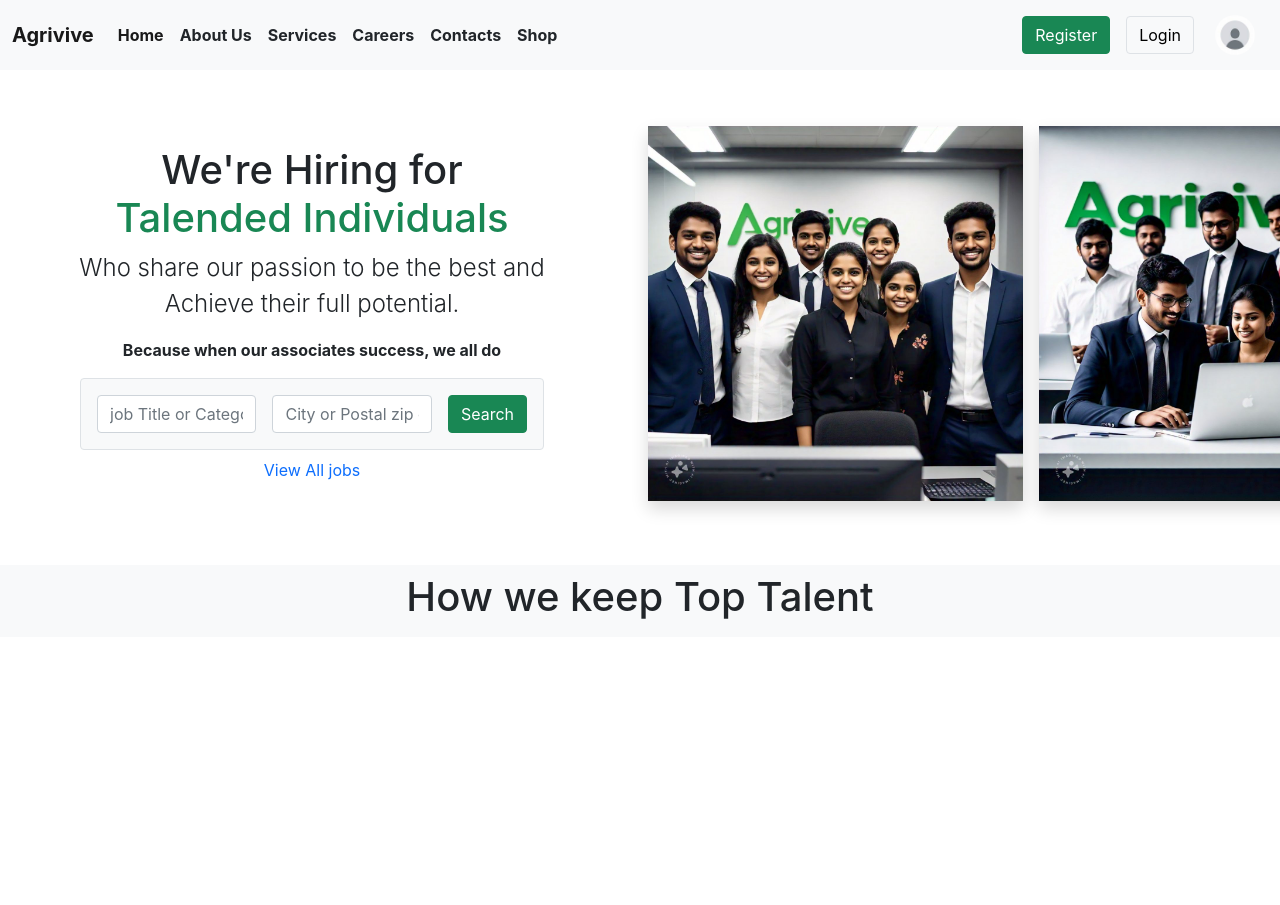
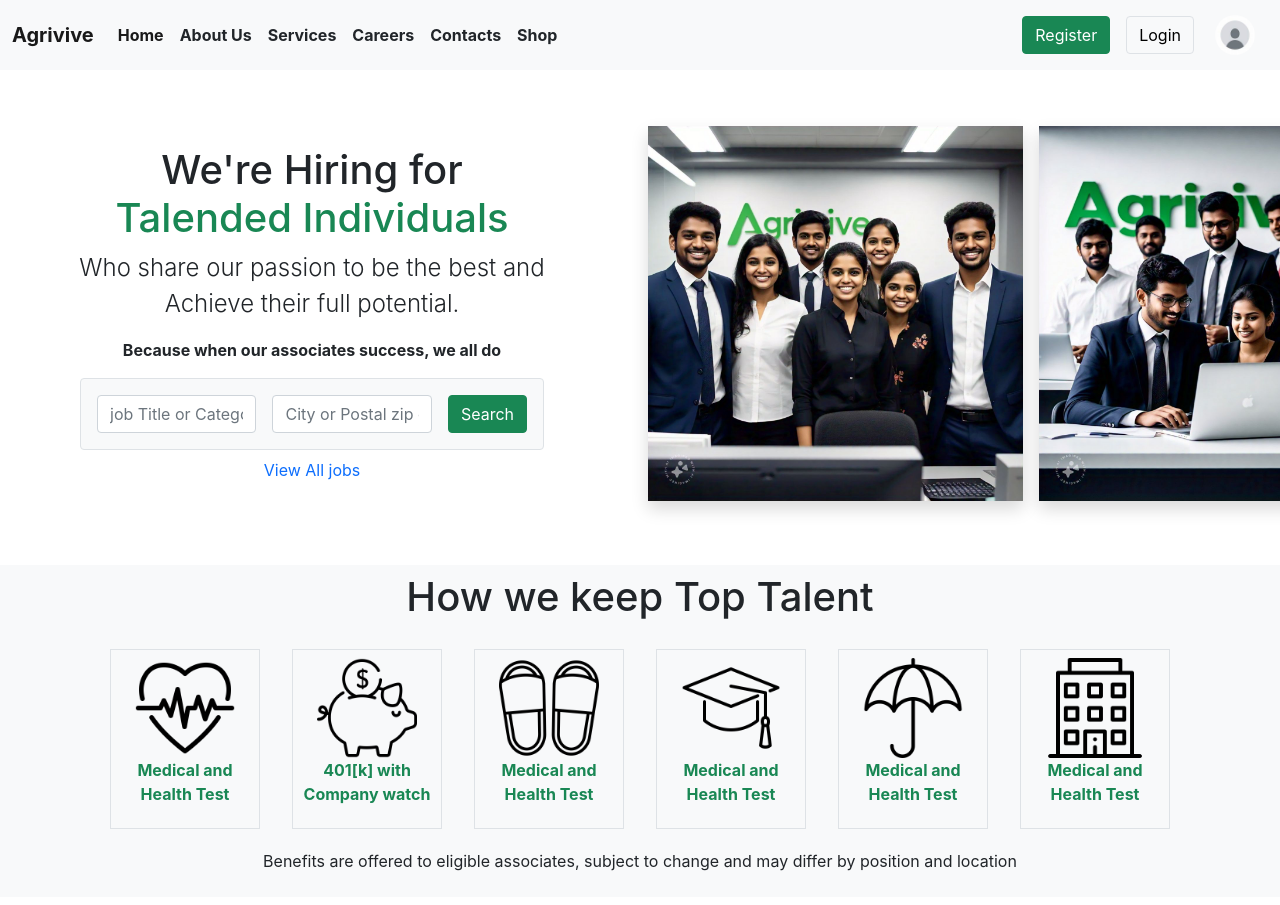
Before and after one commit to HariSirikonda/Agrivive, a React (Create React App) app: page /careers in a window 1280 px wide. Shown: the top 905 px of the page. Before the commit the page ends 800 px from the top, so only its background shows below. Built offline with nearby package versions, Linux system fonts and the light colour scheme.

Commit message:
Added top talent section

```diff
--- a/src/components/careers.js
+++ b/src/components/careers.js
@@ -34,7 +34,35 @@
                 <div className='text-center p-2 m-2'>
                     <h1>How we keep Top Talent</h1>
                 </div>
-
+                <div className='d-flex align-items-center justify-content-center'>
+                    <div className='m-1 mx-3 p-2 border' style={{width: '150px', height: '180px'}}>
+                        <img src={HeartBeat} alt='show me' style={{width: '100px' , height: '100px'}}></img>
+                        <p className='text-success'><b>Medical and Health Test</b></p>
+                    </div>
+                    <div className='m-1 mx-3 p-2 border' style={{width: '150px', height: '180px'}}>
+                        <img src={PiggyBank} alt='show me' style={{width: '100px' , height: '100px'}}></img>
+                        <p className='text-success'><b>401[k] with Company watch</b></p>
+                    </div>
+                    <div className='m-1 mx-3 p-2 border' style={{width: '150px', height: '180px'}}>
+                        <img src={Slippers} alt='show me' style={{width: '100px' , height: '100px'}}></img>
+                        <p className='text-success'><b>Medical and Health Test</b></p>
+                    </div>
+                    <div className='m-1 mx-3 p-2 border' style={{width: '150px', height: '180px'}}>
+                        <img src={Education} alt='show me' style={{width: '100px' , height: '100px'}}></img>
+                        <p className='text-success'><b>Medical and Health Test</b></p>
+                    </div>
+                    <div className='m-1 mx-3 p-2 border' style={{width: '150px', height: '180px'}}>
+                        <img src={Umbrella} alt='show me' style={{width: '100px' , height: '100px'}}></img>
+                        <p className='text-success'><b>Medical and Health Test</b></p>
+                    </div>
+                    <div className='m-1 mx-3 p-2 border' style={{width: '150px', height: '180px'}}>
+                        <img src={Building} alt='show me' style={{width: '100px' , height: '100px'}}></img>
+                        <p className='text-success'><b>Medical and Health Test</b></p>
+                    </div>
+                </div>
+                <div className='m-2 p-2'>
+                    <p>Benefits are offered to eligible associates, subject to change and may differ by position and location</p>
+                </div>
             </section>
         </section>
     );
```
